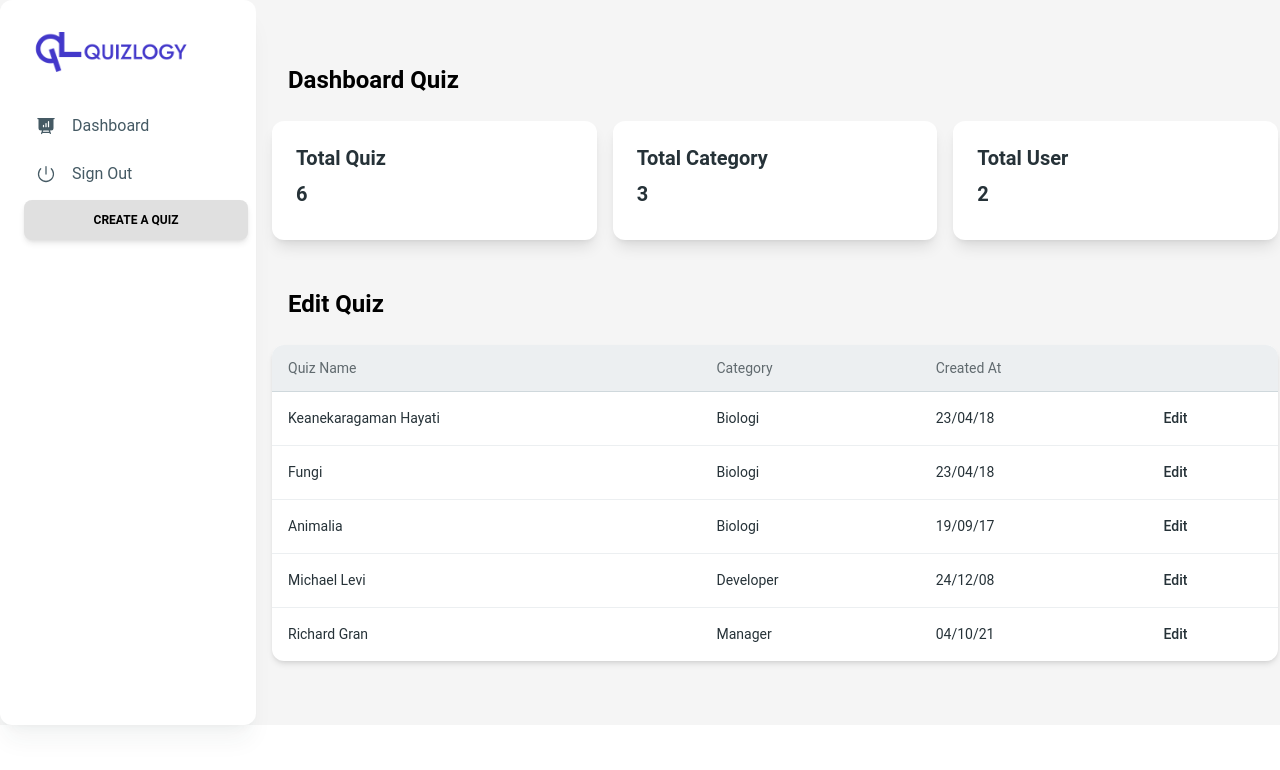
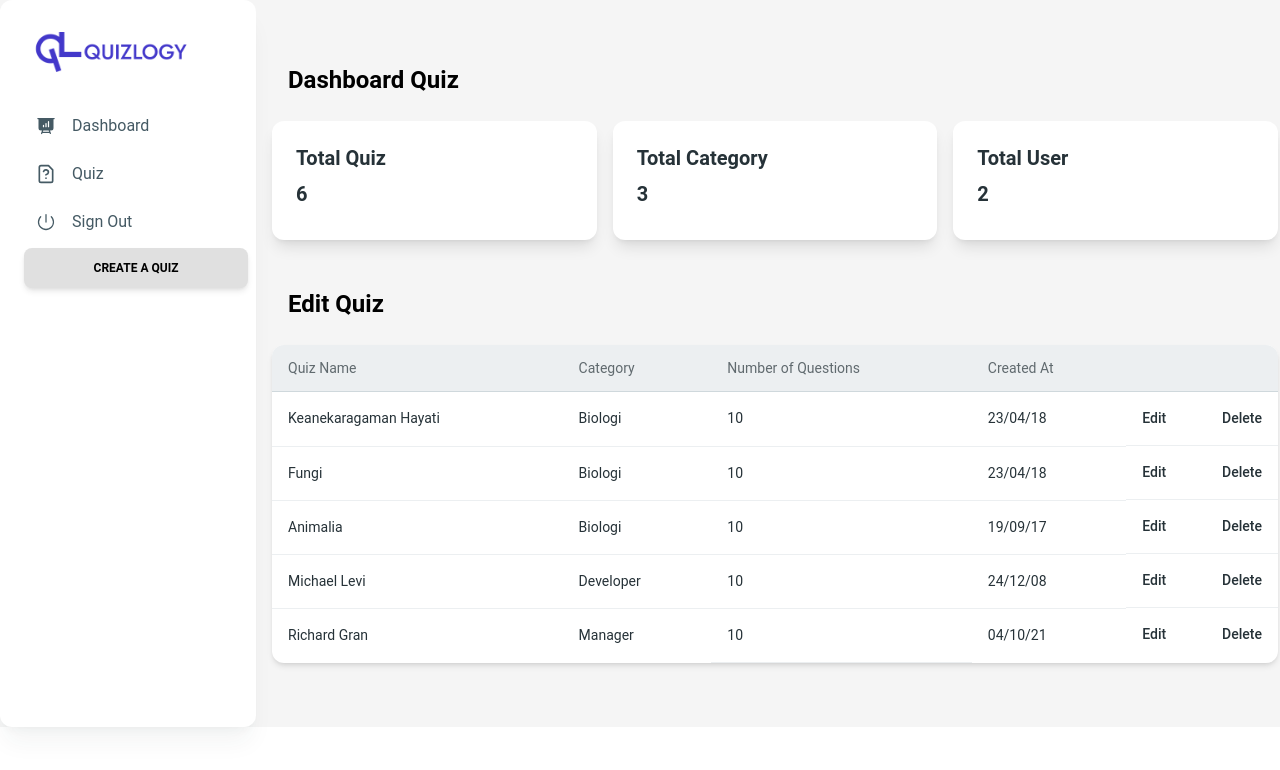
Before and after one commit to Quizlogi/Quizlogy, a React (Vite) app: page /dashboardpenguji in a window 1280 px wide. Shown: the top 770 px of the page. Built offline with nearby package versions, Linux system fonts and the light colour scheme.

Commit message:
nambahin delete sidebar quiz

```diff
--- a/package.json
+++ b/package.json
@@ -14,6 +14,7 @@
     "@material-tailwind/react": "^2.1.9",
     "react": "^18.2.0",
     "react-dom": "^18.2.0",
+    "react-icons": "^5.2.1",
     "react-router-dom": "^6.23.1"
   },
   "devDependencies": {
--- a/src/components/Edit.jsx
+++ b/src/components/Edit.jsx
@@ -22,6 +22,11 @@ export default function Edit() {
               </th>
               <th className='p-4 border-b border-blue-gray-100 bg-blue-gray-50'>
                 <p className='block font-sans text-sm antialiased font-normal leading-none text-blue-gray-900 opacity-70'>
+                  Number of Questions
+                </p>
+              </th>
+              <th className='p-4 border-b border-blue-gray-100 bg-blue-gray-50'>
+                <p className='block font-sans text-sm antialiased font-normal leading-none text-blue-gray-900 opacity-70'>
                   Created At
                 </p>
               </th>
@@ -42,16 +47,26 @@ export default function Edit() {
                   Biologi
                 </p>
               </td>
+              <td className='p-4 border-b border-blue-gray-50 '>
+                <p className='block font-sans text-sm antialiased font-normal leading-normal text-blue-gray-900'>
+                  10
+                </p>
+              </td>
               <td className='p-4 border-b border-blue-gray-50'>
                 <p className='block font-sans text-sm antialiased font-normal leading-normal text-blue-gray-900'>
                   23/04/18
                 </p>
               </td>
-              <td className='p-4 border-b border-blue-gray-50'>
+              <td className='p-4 border-b border-blue-gray-50 flex justify-between'>
                 <a
                   href='#'
                   className='block font-sans text-sm antialiased font-medium leading-normal text-blue-gray-900'>
                   Edit
+                </a>
+                <a
+                  href='#'
+                  className='block font-sans text-sm antialiased font-medium leading-normal text-blue-gray-900'>
+                  Delete
                 </a>
               </td>
             </tr>
@@ -66,16 +81,26 @@ export default function Edit() {
                   Biologi
                 </p>
               </td>
+              <td className='p-4 border-b border-blue-gray-50 '>
+                <p className='block font-sans text-sm antialiased font-normal leading-normal text-blue-gray-900'>
+                  10
+                </p>
+              </td>
               <td className='p-4 border-b border-blue-gray-50'>
                 <p className='block font-sans text-sm antialiased font-normal leading-normal text-blue-gray-900'>
                   23/04/18
                 </p>
               </td>
-              <td className='p-4 border-b border-blue-gray-50'>
+              <td className='p-4 border-b border-blue-gray-50 flex justify-between'>
                 <a
                   href='#'
                   className='block font-sans text-sm antialiased font-medium leading-normal text-blue-gray-900'>
                   Edit
+                </a>
+                <a
+                  href='#'
+                  className='block font-sans text-sm antialiased font-medium leading-normal text-blue-gray-900'>
+                  Delete
                 </a>
               </td>
             </tr>
@@ -90,16 +115,26 @@ export default function Edit() {
                   Biologi
                 </p>
               </td>
+              <td className='p-4 border-b border-blue-gray-50 '>
+                <p className='block font-sans text-sm antialiased font-normal leading-normal text-blue-gray-900'>
+                  10
+                </p>
+              </td>
               <td className='p-4 border-b border-blue-gray-50'>
                 <p className='block font-sans text-sm antialiased font-normal leading-normal text-blue-gray-900'>
                   19/09/17
                 </p>
               </td>
-              <td className='p-4 border-b border-blue-gray-50'>
+              <td className='p-4 border-b border-blue-gray-50 flex justify-between'>
                 <a
                   href='#'
                   className='block font-sans text-sm antialiased font-medium leading-normal text-blue-gray-900'>
                   Edit
+                </a>
+                <a
+                  href='#'
+                  className='block font-sans text-sm antialiased font-medium leading-normal text-blue-gray-900'>
+                  Delete
                 </a>
               </td>
             </tr>
@@ -114,16 +149,26 @@ export default function Edit() {
                   Developer
                 </p>
               </td>
+              <td className='p-4 border-b border-blue-gray-50 '>
+                <p className='block font-sans text-sm antialiased font-normal leading-normal text-blue-gray-900'>
+                  10
+                </p>
+              </td>
               <td className='p-4 border-b border-blue-gray-50'>
                 <p className='block font-sans text-sm antialiased font-normal leading-normal text-blue-gray-900'>
                   24/12/08
                 </p>
               </td>
-              <td className='p-4 border-b border-blue-gray-50'>
+              <td className='p-4 border-b border-blue-gray-50 flex justify-between'>
                 <a
                   href='#'
                   className='block font-sans text-sm antialiased font-medium leading-normal text-blue-gray-900'>
                   Edit
+                </a>
+                <a
+                  href='#'
+                  className='block font-sans text-sm antialiased font-medium leading-normal text-blue-gray-900'>
+                  Delete
                 </a>
               </td>
             </tr>
@@ -138,16 +183,26 @@ export default function Edit() {
                   Manager
                 </p>
               </td>
+              <td className='p-4 border-b border-blue-gray-50 '>
+                <p className='block font-sans text-sm antialiased font-normal leading-normal text-blue-gray-900'>
+                  10
+                </p>
+              </td>
               <td className='p-4'>
                 <p className='block font-sans text-sm antialiased font-normal leading-normal text-blue-gray-900'>
                   04/10/21
                 </p>
               </td>
-              <td className='p-4'>
+              <td className='p-4 flex justify-between'>
                 <a
                   href='#'
                   className='block font-sans text-sm antialiased font-medium leading-normal text-blue-gray-900'>
                   Edit
+                </a>
+                <a
+                  href='#'
+                  className='block font-sans text-sm antialiased font-medium leading-normal text-blue-gray-900'>
+                  Delete
                 </a>
               </td>
             </tr>
--- a/src/components/Sidebar.jsx
+++ b/src/components/Sidebar.jsx
@@ -8,6 +8,7 @@ import {
     PresentationChartBarIcon,
     PowerIcon,
   } from '@heroicons/react/24/solid';
+  import { LuFileQuestion } from "react-icons/lu";
 
   export function Sidebar() {
     return (
@@ -24,6 +25,12 @@ import {
           </ListItem>
           <ListItem>
             <ListItemPrefix>
+              <LuFileQuestion  className='h-5 w-5' />
+            </ListItemPrefix>
+            Quiz
+          </ListItem>
+          <ListItem>
+            <ListItemPrefix>
               <PowerIcon className='h-5 w-5' />
             </ListItemPrefix>
             Sign Out
```
Also changed, not shown: 1 other file (tests, documents, lock files or other folders).
